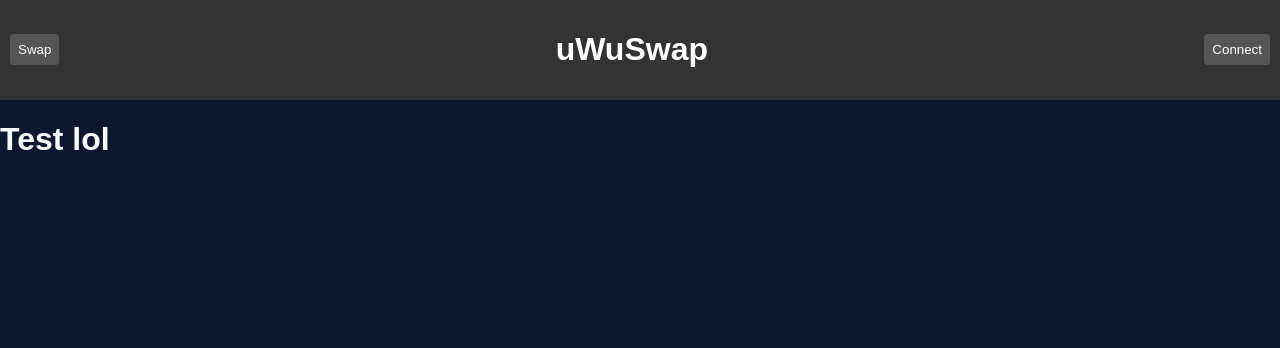
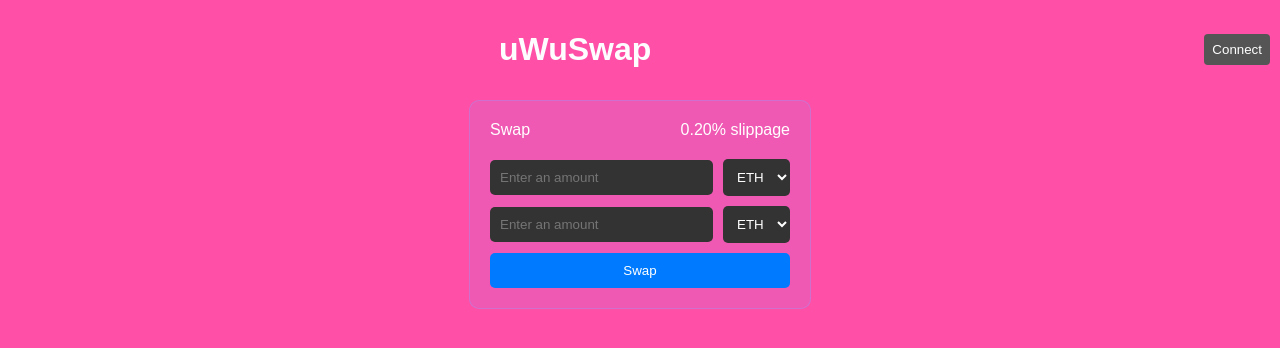
Before and after one commit to s4rv4d/uwuswap, a React (Create React App) app: page / in a window 1280 px wide. Shown: the top 348 px of the page. Built offline with nearby package versions, Linux system fonts and the light colour scheme; a web font is replaced by a local one.

Commit message:
added swap box container

```diff
--- a/src/App.js
+++ b/src/App.js
@@ -1,11 +1,12 @@
 import "./App.css";
 import Navbar from "./components/Navbar/Navbar";
+import SwapBox from "./components/Swap-box/swapBox";
 
 function App() {
   return (
     <div className="App">
       <Navbar />
-      <h1>Test lol</h1>
+      <SwapBox />
     </div>
   );
 }
--- a/src/components/Navbar/Navbar.css
+++ b/src/components/Navbar/Navbar.css
@@ -4,8 +4,8 @@
   justify-content: space-between;
   align-items: center;
   padding: 10px;
-  background-color: #333;
-  color: #fff;
+  background-color: #ff4fa7;
+  color: #fdfcff;
   gap: 4rem;
 }
 
--- a/src/components/Navbar/Navbar.js
+++ b/src/components/Navbar/Navbar.js
@@ -19,13 +19,13 @@ export default function Navbar() {
 
   return (
     <div className="navbar">
-      <div className="left-content">
+      {/* <div className="left-content">
         {menuItems.map((el, i) => (
           <button key={i + 1} className="left-content-item" onClick={() => {}}>
             {el.name}
           </button>
         ))}
-      </div>
+      </div> */}
 
       <div className="center-space">
         <h1>uWuSwap</h1>
--- /dev/null
+++ b/src/components/Swap-box/swapBox.css
@@ -0,0 +1,67 @@
+.swap-container {
+  background: #9d93f826;
+  border-radius: 10px;
+  padding: 20px;
+  width: 300px;
+  color: white;
+  font-family: Arial, sans-serif;
+  border: 1px solid #9d93f866;
+}
+
+.swap-header {
+  display: flex;
+  justify-content: space-between;
+  margin-bottom: 20px;
+}
+
+.swap-body {
+  display: grid;
+  row-gap: 10px;
+}
+
+.swap-input-container {
+  display: flex;
+  justify-content: space-between; /* This will place space between the flex items */
+  align-items: center; /* This will vertically center the flex items in the container */
+  gap: 10px;
+}
+
+.swap-input {
+  background: #333;
+  border: none;
+  border-radius: 5px;
+  padding: 10px;
+  color: white;
+  flex: 1;
+  min-width: 0;
+}
+
+.swap-dropdown {
+  background: #333;
+  border: none;
+  border-radius: 5px;
+  padding: 10px;
+  color: white;
+  max-width: 80px;
+}
+
+.swap-action {
+  background: #007bff;
+  border: none;
+  border-radius: 5px;
+  padding: 10px;
+  color: white;
+  text-align: center;
+  cursor: pointer;
+}
+
+.swap-action:hover {
+  background: #0056b3;
+}
+
+.swap-main-container {
+  display: flex;
+  justify-content: center;
+  align-items: center;
+  height: 100%;
+}
--- /dev/null
+++ b/src/components/Swap-box/swapBox.js
@@ -0,0 +1,70 @@
+import React from "react";
+import { useState, useEffect, useContext } from "react";
+
+import "./swapBox.css";
+
+export default function SwapBox() {
+  const [amount, setAmount] = useState("");
+  const [fromCurrency, setFromCurrency] = useState("ETH");
+  const [toCurrency, setToCurrency] = useState("DAI");
+
+  const handleSwap = () => {
+    console.log(`Swapping ${amount} ${fromCurrency} to ${toCurrency}`);
+    // Here you would add the logic to perform the swap, potentially using a blockchain API
+  };
+
+  return (
+    <div className="swap-main-container">
+      <div className="swap-container">
+        <div className="swap-header">
+          <span>Swap</span>
+          <span>0.20% slippage</span>
+        </div>
+        <div className="swap-body">
+          <div className="swap-input-container">
+            <input
+              type="number"
+              value={amount}
+              onChange={(e) => setAmount(e.target.value)}
+              className="swap-input"
+              placeholder="Enter an amount"
+            />
+            <select
+              value={fromCurrency}
+              onChange={(e) => setFromCurrency(e.target.value)}
+              className="swap-dropdown"
+            >
+              <option>ETH</option>
+              <option>DAI</option>
+              {/* Add other currencies as needed */}
+            </select>
+          </div>
+
+          <div className="swap-input-container">
+            <input
+              type="number"
+              value={amount}
+              onChange={(e) => setAmount(e.target.value)}
+              className="swap-input"
+              placeholder="Enter an amount"
+            />
+            <select
+              value={fromCurrency}
+              onChange={(e) => setFromCurrency(e.target.value)}
+              className="swap-dropdown"
+            >
+              <option>ETH</option>
+              <option>DAI</option>
+              {/* Add other currencies as needed */}
+            </select>
+          </div>
+
+          {/* Repeat for second currency with toCurrency and setToCurrency */}
+          <button className="swap-action" onClick={handleSwap}>
+            Swap
+          </button>
+        </div>
+      </div>
+    </div>
+  );
+}
--- a/src/index.css
+++ b/src/index.css
@@ -1,8 +1,8 @@
 body {
   margin: 0;
   padding: 0;
-  background-color: rgba(13, 24, 48, 1);
-  color: rgba(249, 251, 252, 1);
+  background-color: #ff4fa7;
+  color: #fdfcff;
   font-family: "IBM Plex Mono", monospace;
   font-family: "Rethink Sans", sans-serif;
 }
```
